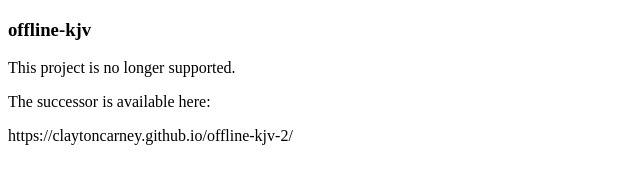
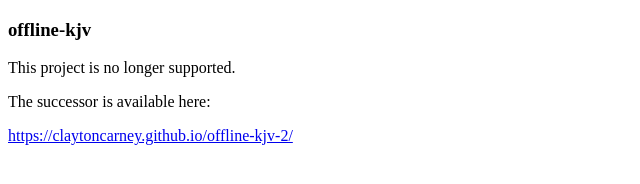
Before and after one commit to claytoncarney/offline-kjv, a plain HTML site: page index.html in a window 1280 px wide. Shown: the whole page, without its empty margins (0-640 px from the left). Drawn offline with Linux system fonts and the light colour scheme.

Commit message:
Update index.html

```diff
--- a/index.html
+++ b/index.html
@@ -9,6 +9,6 @@
 <body>
   <h3>offline-kjv</h3>
   <p>This project is no longer supported.</p><p>The successor is available here:</p>
-  <p><a href="https://claytoncarney.github.io/offline-kjv-2/"></a>https://claytoncarney.github.io/offline-kjv-2/</p>
+  <p><a href="https://claytoncarney.github.io/offline-kjv-2/">https://claytoncarney.github.io/offline-kjv-2/</a></p>
 </body>
 </html>
```
